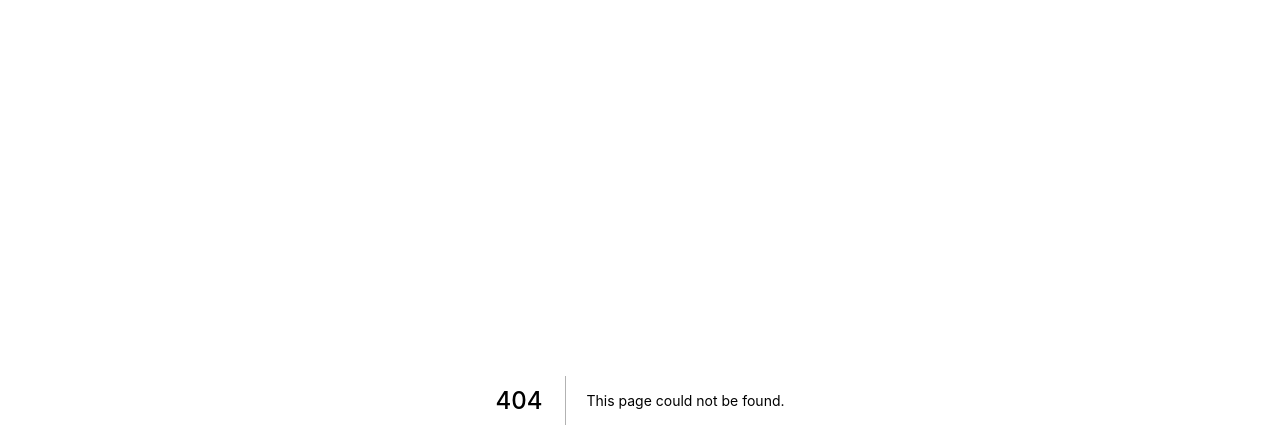
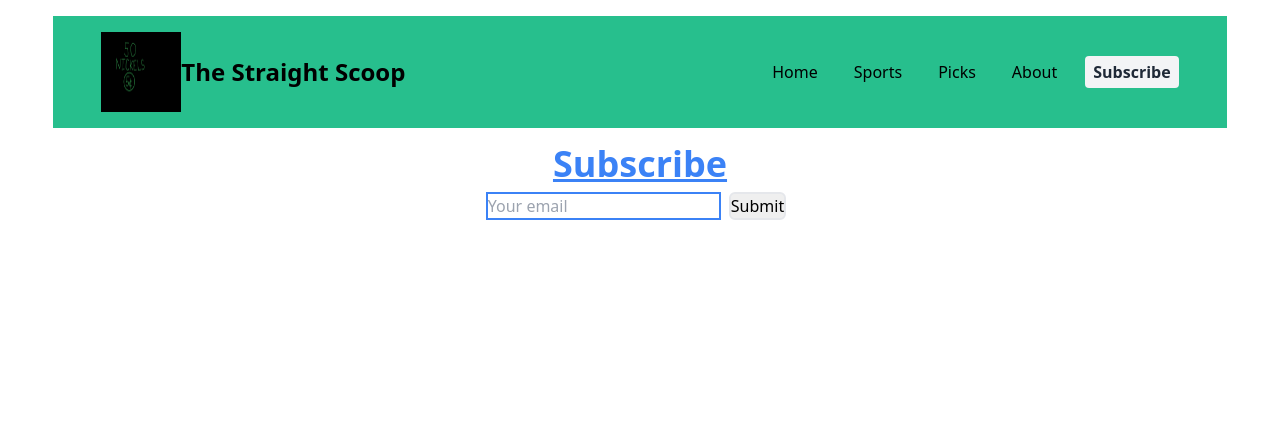
Before and after one commit to jackpickus/straight-scoop, a Next.js app: page /subscribe in a window 1280 px wide. Before the commit this address had no page. Shown: the top 448 px of the page. Built offline with nearby package versions, Linux system fonts and the light colour scheme.

Commit message:
created subscribe page

```diff
--- /dev/null
+++ b/pages/subscribe.tsx
@@ -0,0 +1,38 @@
+import type { NextPage } from "next";
+import NavLayout from "../components/navbar-layout";
+import { useState } from "react";
+
+const Subscribe: NextPage = () => {
+  const [email, setEmail] = useState<string>("");
+  const [emails, setEmails] = useState<string[]>([]);
+
+  const addEmail = (event: React.FormEvent<HTMLFormElement>) => {
+    event.preventDefault();
+    setEmails((emails) => [...emails, email]);
+    setEmail("");
+  };
+
+  return (
+    <>
+      <NavLayout />
+
+      <div class="container mx-auto text-center">
+        <p class="text-4xl pb-2 underline font-semibold text-blue-500">
+          Subscribe
+        </p>
+        <form onSubmit={addEmail}>
+          <input
+            class="border-2 border-blue-500 focus:border-green-600"
+            type="text"
+            placeholder="Your email"
+            value={email}
+            onChange={(e) => setEmail(e.target.value)}
+          />
+          <input class="mx-2 border-2 rounded-md hover:border-blue-500" type="submit" value="Submit" />
+        </form>
+      </div>
+    </>
+  );
+};
+
+export default Subscribe;
```
